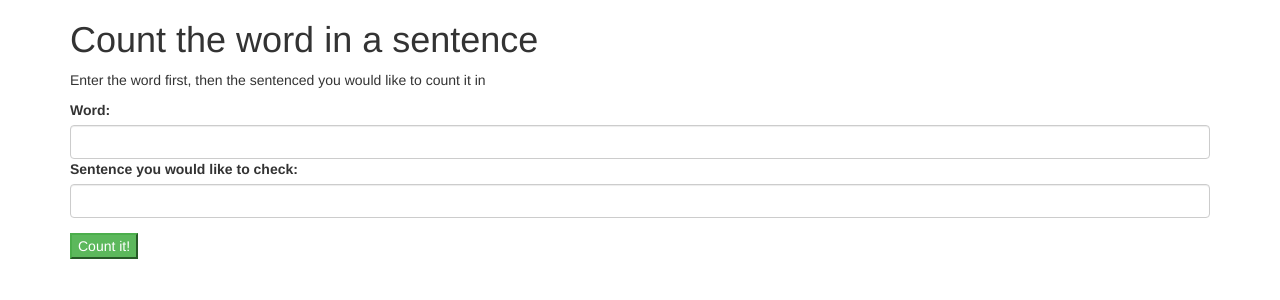
After one commit to moorebrett0/fridaytest, a PHP site: template views/form.twig in a window 1280 px wide. The commit adds this page. Shown: the top 300 px of the page. Run offline with PHP 8.4, Linux system fonts and the light colour scheme; the template is opened without the code that fills it, so the values that code supplies are empty; some libraries are stand-ins or nearby versions.

Commit message:
add form.twig page and launched the php test server

```diff
--- a/app/app.php
+++ b/app/app.php
@@ -12,7 +12,11 @@
         return $app['twig']->render('form.twig');
     });
 
-
+    $app->get("/view_search", function() use($app) {
+        $my_repeatCounter = new RepeatCounter;
+        $str_to_search = $my_repeatCounter->countRepeats($_GET['string']);
+        return $app['twig']->render('.twig', array('result' => $title_cased_phrase));
+    });
 
     return $app;
 ?>
--- /dev/null
+++ b/views/form.twig
@@ -0,0 +1,22 @@
+<!DOCTYPE html>
+<html>
+<head>
+    <link rel='stylesheet' href='https://maxcdn.bootstrapcdn.com/bootstrap/3.3.1/css/bootstrap.min.css'>
+    <title>Word Counter!</title>
+</head>
+<body>
+    <div class='container'>
+        <h1>Count the word in a sentence</h1>
+        <p>Enter the word first, then the sentenced you would like to count it in</p>
+        <form action='/view_results'>
+            <div class='form-group'>
+              <label for='word'>Word:</label>
+              <input id='word' name='word' class='form-control' type='text'>
+              <label for='string'>Sentence you would like to check: </label>
+              <input id='string' name='string' class='form-control' type='text'>
+            </div>
+            <button type='submit' class='btn-success'>Count it!</button>
+        </form>
+    </div>
+</body>
+</html>
```
